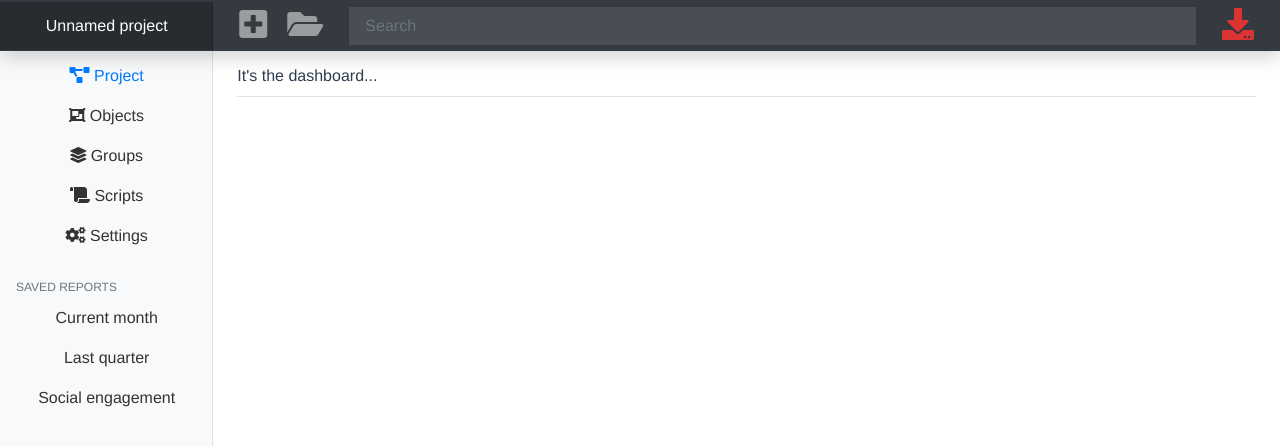
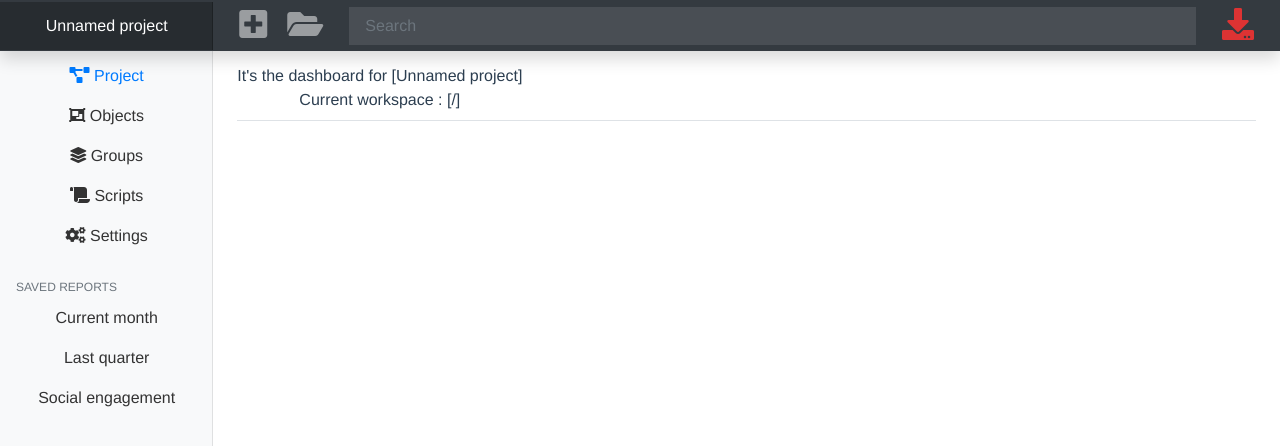
Before and after one commit to jeremy-prater/koala, a Vue app in the folder tools/forge/: page /dashboard in a window 1280 px wide. Shown: the top 446 px of the page. Built offline with nearby package versions, Linux system fonts and the light colour scheme.

Commit message:
- Working dashboard/dirname

```diff
--- a/tools/forge/src/components/Dashboard.vue
+++ b/tools/forge/src/components/Dashboard.vue
@@ -1,9 +1,28 @@
 <template>
-  <div>It's the dashboard...</div>
+  <div>
+    It's the dashboard for [{{ project.name }}]
+    <br />
+    Current workspace : [{{ currentWorkspace }}]
+  </div>
 </template>
 
 <script>
+import { mapState } from "vuex";
+
+// eslint-disable-next-line no-console
+console.log("Creating Dashboard");
+
 export default {
-  name: "Dashboard"
+  name: "Dashboard",
+  data() {
+    return {
+      editingName: false
+    };
+  },
+  computed: mapState({
+    // arrow functions can make the code very succinct!
+    project: state => state.project,
+    currentWorkspace: state => state.currentWorkspace
+  })
 };
 </script>
--- a/tools/forge/src/components/NavMenu.vue
+++ b/tools/forge/src/components/NavMenu.vue
@@ -128,6 +128,7 @@ console.log("Creating NavMenu");
 import { mapState } from "vuex";
 
 export default {
+  name: "NavMenu",
   data() {
     return {
       editingName: false
--- a/tools/forge/src/main.js
+++ b/tools/forge/src/main.js
@@ -33,6 +33,7 @@ const router = new VueRouter({
 const store = new Vuex.Store({
   state: {
     count: 0,
+    currentWorkspace: __dirname,
     project: {
         name: "Unnamed project"
     }
```
